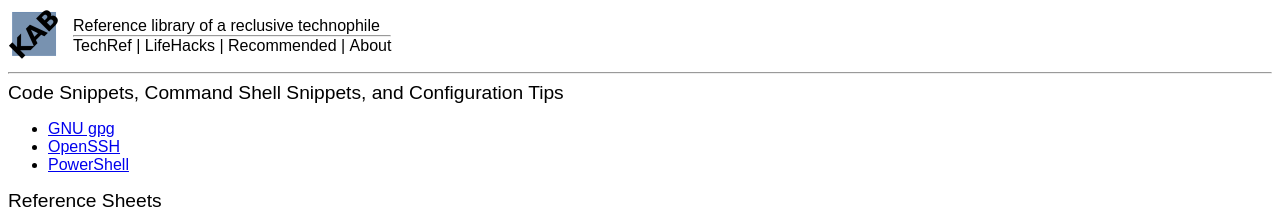
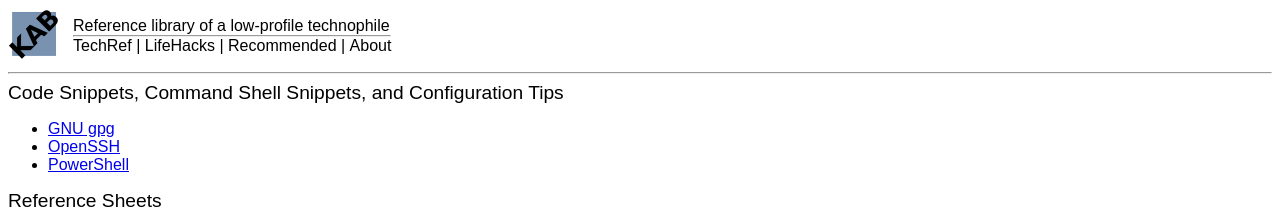
Before and after one commit to kabtech/kab, a Jekyll site: the page built from index.md, in a window 1280 px wide. Shown: the top 209 px of the page. Built offline with Jekyll 4.4.1, drawn with Linux system fonts in a browser that asks for light colours.

Commit message:
Update _config.yml

```diff
--- a/_config.yml
+++ b/_config.yml
@@ -1,6 +1,6 @@
 # Site settings
 title: kab
-tagline: "Reference library of a reclusive technophile"
+tagline: "Reference library of a low-profile technophile"
 url: "http://kab.bestul.us/" # The base hostname & protocol for your site. Use it if you need absolute URL's
 
 # Contact
```
